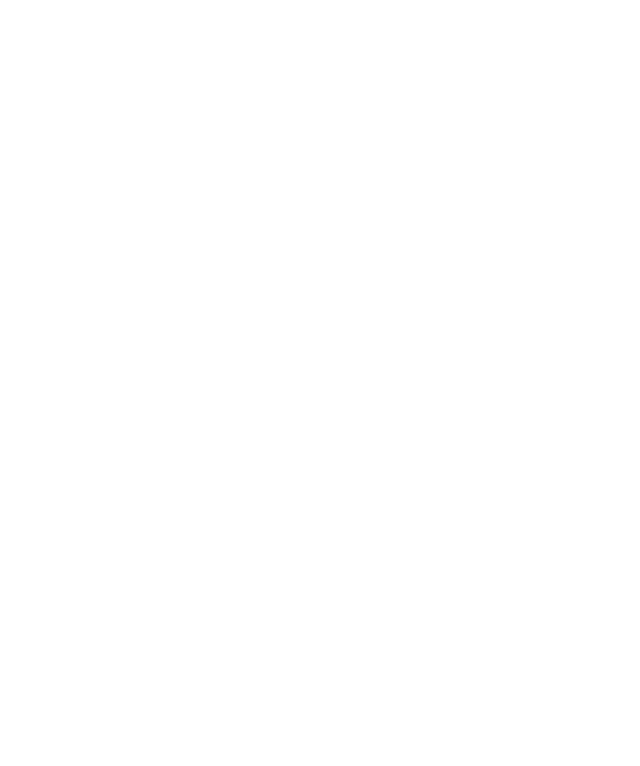
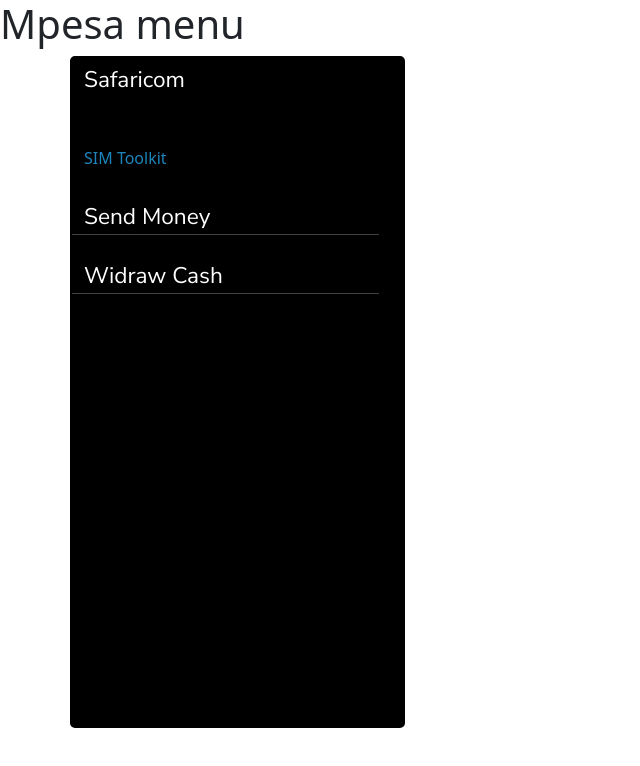
Before and after one commit to GeoffreyGichaga/mpesa-pin-sec, a React (Create React App) app: page /mpesamenu in a window 1280 px wide. Before the commit this address had no page. Shown: the top 766 px of the page, without its empty margins (0-640 px from the left). Built offline with nearby package versions, Linux system fonts and the light colour scheme.

Commit message:
add Safaricom+ menu page

```diff
--- a/src/App.js
+++ b/src/App.js
@@ -3,17 +3,20 @@
 import Home from './pages/Home';
 import Menu from './pages/Menu'
 import Toolkit from './pages/Toolkit';
-import Safaricom from './components/Safaricom';
-import Mpesa from './components/Mpesa';
+import SafMenu from './pages/SafMenu';
+import MpesaMenu from './pages/MpesaMenu';
+
+
+
 function App() {
   return (
     <Routes>
       <Route path='/' element={<Home/>}/>
       <Route path='/menu' element={<Menu/>}/>
-      <Route path='/toolkit' element={<Toolkit/>}>
-        <Route path='safaricom' element={<Safaricom/>}/>
-        <Route path='mpesa' element={<Mpesa/>}/>
-      </Route>
+      <Route path='/toolkit' element={<Toolkit/>}/>
+      <Route path='safmenu' element={<SafMenu/>}/>
+      <Route path='mpesamenu' element={<MpesaMenu/>}/>
+
 
 
     </Routes>
--- /dev/null
+++ b/src/components/Error.js
@@ -0,0 +1,21 @@
+import React from 'react'
+import Alert from 'react-bootstrap/Alert'
+
+
+
+const Error = ({showError}) => {
+
+  return (
+
+<Alert variant="danger" show={showError} dismissible>
+    <Alert.Heading>Oh snap! This page is still under development!</Alert.Heading>
+    <p>Please go back to the Mpesa Menu</p>
+
+
+</Alert>
+
+
+  )
+}
+
+export default Error
--- a/src/pages/Home.js
+++ b/src/pages/Home.js
@@ -131,7 +131,7 @@
 
             <div onClick={openToolkit}  className='ms-2'>
               <img src={sim} className='saficon ms-4' alt='store'/>
-              <p className='apptext ms-4'>Safricom</p>
+              <p className='apptext ms-4'>Safaricom</p>
 
             </div>
           </div>
--- /dev/null
+++ b/src/pages/MpesaMenu.js
@@ -0,0 +1,60 @@
+import React, {useState} from 'react'
+import Container from 'react-bootstrap/esm/Container'
+import Row from 'react-bootstrap/esm/Row'
+import Alert from 'react-bootstrap/Alert'
+import '../styling/mpesamenu.css'
+
+import Error from '../components/Error'
+const MpesaMenu = () => {
+    const [error,setError] = useState(false)
+
+  return (
+    <>
+      <h1>Mpesa menu</h1>
+      <Error showError={error}/>
+
+      <Container>
+      <Row  className='toolkitrow'>
+        {/* NavBar */}
+        <Row className='navrow'>
+          <h3 className='titles mt-2 mb-5'>Safaricom</h3>
+
+          <h6 className='titles2 mt-2 mb-2'>SIM Toolkit</h6>
+
+
+
+          <a href='#' onClick={()=>setError(true) } className='titles mt-4'>Send Money</a>
+          <hr className='hr'/>
+          <a href='#' onClick={()=>setError(true) } className='titles mt-2'>Widraw Cash</a>
+          <hr className='hr'/>
+
+
+
+        </Row>
+
+
+
+
+
+
+
+
+
+
+
+
+
+
+
+
+
+
+
+
+      </Row>
+      </Container>
+      </>
+  )
+}
+
+export default MpesaMenu
--- /dev/null
+++ b/src/pages/SafMenu.js
@@ -0,0 +1,63 @@
+import React, { useState } from 'react'
+import Container from 'react-bootstrap/esm/Container'
+import Row from 'react-bootstrap/esm/Row'
+import Alert from 'react-bootstrap/Alert'
+
+import Error from '../components/Error'
+
+
+
+
+
+
+const SafMenu = () => {
+    const [error,setError] = useState(false)
+
+
+  return (
+    <>
+      <h1>Safmenu</h1>
+      <Error showError={error}/>
+
+      <Container>
+      <Row  className='toolkitrow'>
+        {/* NavBar */}
+        <Row className='navrow'>
+          <h3 className='titles mt-2 mb-5'>Safaricom</h3>
+
+
+          <a href='#' onClick={()=>setError(true) } className='titles mt-4'>M-Banking Services</a>
+          <hr className='hr'/>
+          <a href='#' onClick={()=>setError(true) } className='titles mt-2'>My Account</a>
+          <hr className='hr'/>
+
+
+
+        </Row>
+
+
+
+
+
+
+
+
+
+
+
+
+
+
+
+
+
+
+
+
+      </Row>
+      </Container>
+      </>
+  )
+}
+
+export default SafMenu
--- a/src/pages/Toolkit.js
+++ b/src/pages/Toolkit.js
@@ -30,9 +30,9 @@
           <h3 className='titles mt-2 mb-5'>Safaricom</h3>
 
 
-          <a href='#' className='titles mt-4'>Safaricom+</a>
+          <a href='/safmenu' className='titles mt-4'>Safaricom+</a>
           <hr className='hr'/>
-          <a href='#' className='titles mt-2'>M-PESA</a>
+          <a href='/mpesamenu' className='titles mt-2'>M-PESA</a>
           <hr className='hr'/>
 
 
--- /dev/null
+++ b/src/styling/mpesamenu.css
@@ -0,0 +1,3 @@
+.titles2{
+    color: rgb(30, 133, 188);
+}
--- a/src/styling/toolkit.css
+++ b/src/styling/toolkit.css
@@ -40,5 +40,10 @@
     color: white;
     font-family: 'Nunito Sans', sans-serif;
     font-size: 17pt;
+    text-decoration: none;
 
 }
+
+.titles:hover{
+    color: white;
+}
```
